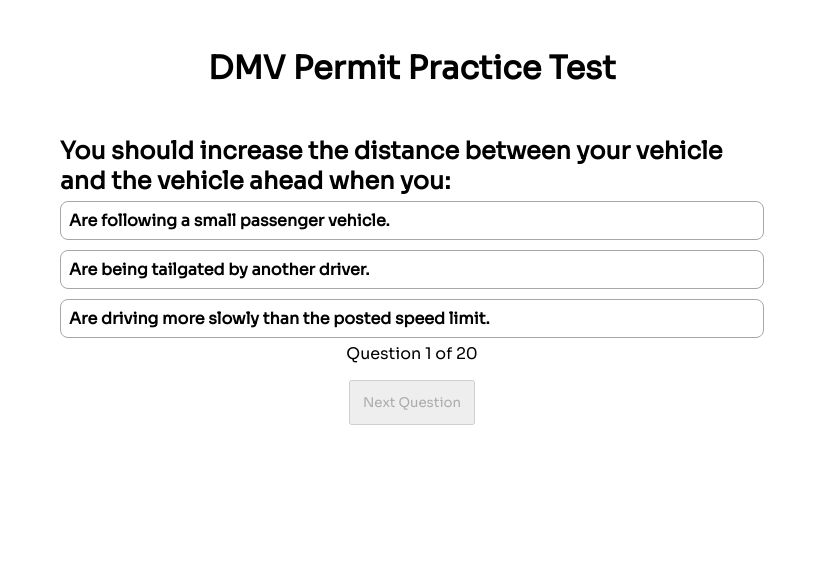
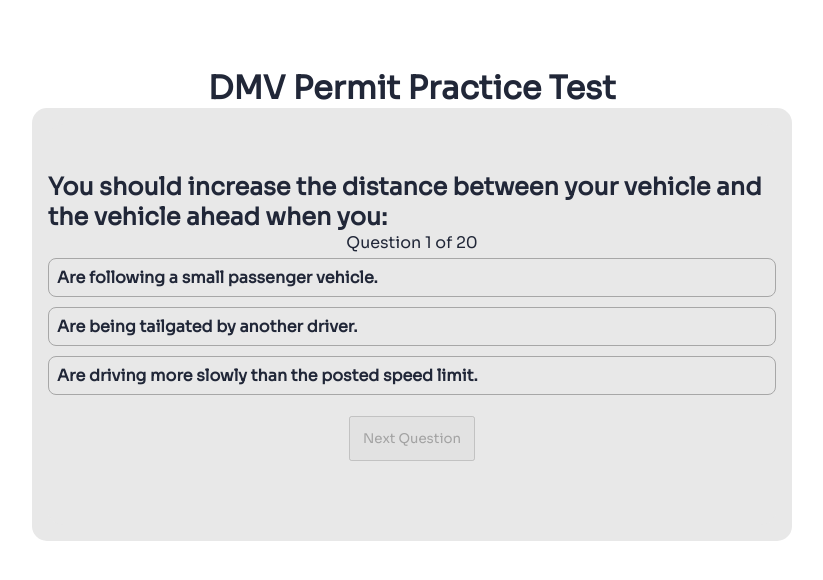
Before and after one commit to paubonilla/old-dmv-permit-test, a React (Create React App) app: page / in a window 1280 px wide. Shown: the top 580 px of the page, without its empty margins (228-1051 px from the left). Built offline with nearby package versions, Linux system fonts and the light colour scheme.

Commit message:
modified; shows your and correct answ

```diff
--- a/src/App.scss
+++ b/src/App.scss
@@ -5,6 +5,9 @@
   padding: 0;
   box-sizing: border-box;
   font-family: "Sora", sans-serif;
+  &::selection {
+    background-color: rgba(104, 249, 205, 0.603);
+  }
 }
 
 .selected {
--- a/src/components/Quiz.js
+++ b/src/components/Quiz.js
@@ -10,7 +10,7 @@
             currentIndex: 0,
             options: [],
             quizEnd: false, // true if it is the last question
-            score: 0,
+            score: 1,
             disabled: true
         }
     }
@@ -77,15 +77,16 @@
         if (quizEnd) {
             return (
                 <Result>
-                    <h1>The final score is {this.state.score} points</h1>
+                    <h1>Your final score is {this.state.score} point&#40;s&#41;</h1>
                     <p>Correct Answers</p>
                     <ul>
                         {QuizData.map((item, index) => (
                             <li className="results"
                                 key={index}
                             >
-                                <p>{item.question}</p>
-                                <p className="correct-answer">{item.answer}</p>
+                                <p><b>Question:</b> {item.question}</p>
+                                <p><b>Your answer: </b>{userAnswer}</p>
+                                <p className="correct-answer"><b>Correct answer:</b> {item.answer}</p>
                             </li>
                         ))}
                     </ul>
@@ -97,6 +98,7 @@
             <QuizContentStyle>
                 <QuizWrapper>
                     <h2>{question}</h2>
+                    <span>{`Question ${currentIndex + 1} of ${QuizData.length}`}</span>
 
                     {
                         options.map(option =>
@@ -109,7 +111,6 @@
                             </p>
                         )
                     }
-                    <span>{`Question ${currentIndex + 1} of ${QuizData.length}`}</span>
                     {
                         currentIndex < QuizData.length - 1 &&
                         <button
--- a/src/components/QuizData.js
+++ b/src/components/QuizData.js
@@ -1,3 +1,4 @@
+
 export const QuizData = [
     {
         id: 0,
--- a/src/styled/index.js
+++ b/src/styled/index.js
@@ -1,6 +1,7 @@
 import styled from 'styled-components'
 
 export const PageWrapper = styled.div`
+  color: #212738;
   position: relative;
   width: 800px;
   @media (max-width: 768px) {
@@ -11,12 +12,14 @@
   }
   height: 100vh;
   display: flex;
+  justify-content: center;
+  padding: 3rem 0;
   margin: 0 auto;
 `
 
 export const PageInner = styled.div`
   position: absolute;
-  padding: 3rem;
+  padding: 20px;
   width: 100%;
   display: flex;
   justify-content: center;
@@ -25,6 +28,9 @@
 `
 
 export const Content = styled.div`
+  background: #e8e8e8;
+  border-radius: 15px;
+  padding: 1rem;
   display: flex;
   flex-direction: column;
   justify-content: center;
@@ -50,9 +56,6 @@
 
   ul {
     list-style: none;
-    li {
-      margin: 0 10px;
-    }
   }
 
   .results {
@@ -60,10 +63,14 @@
     flex-direction: column;
     padding: 1rem;
     height: auto;
-
+    border: 1px solid;
+    border-radius: 10px;
+    margin: 15px 0;
   }
 
   .correct-answer {
-    background-color: lightgreen;
+    /* background-color: lightgreen;
+    padding: 10px;
+    border-radius: 10px; */
   }
 `
```
